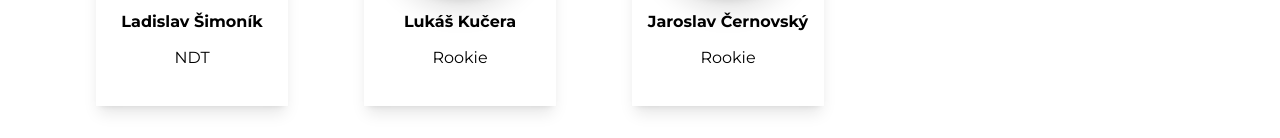
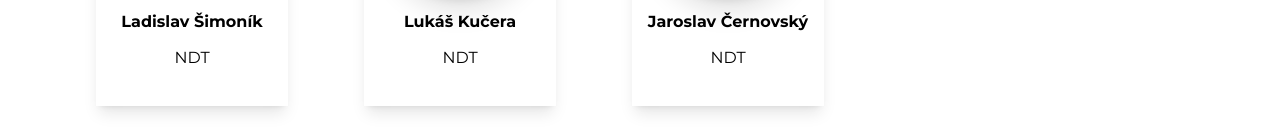
Before and after one commit to petrborzutzky/hasici_bohuslavice, a Next.js app: page /clenove-jednotky in a window 1280 px wide. Shown: the part 1290-1428 px from the top of the page. Built offline with nearby package versions, Linux system fonts and the light colour scheme.

Commit message:
Oprava funkci u člennů jednotky

```diff
--- a/pages/clenove-jednotky.tsx
+++ b/pages/clenove-jednotky.tsx
@@ -53,14 +53,10 @@ function clenove() {
         <Avatar name="Jiří Lasák" functions="NDT" photo="/avatars/24.jpg" />
         <Avatar name="Jaroslav Kubík" functions="NDT" photo="/avatars/20.jpg" />
         <Avatar name="Ladislav Šimoník" functions="NDT" />
-        <Avatar
-          name="Lukáš Kučera"
-          functions="Rookie"
-          photo="/avatars/25.jpg"
-        />
+        <Avatar name="Lukáš Kučera" functions="NDT" photo="/avatars/25.jpg" />
         <Avatar
           name="Jaroslav Černovský"
-          functions="Rookie"
+          functions="NDT"
           photo="/avatars/26.jpg"
         />
       </div>
```
